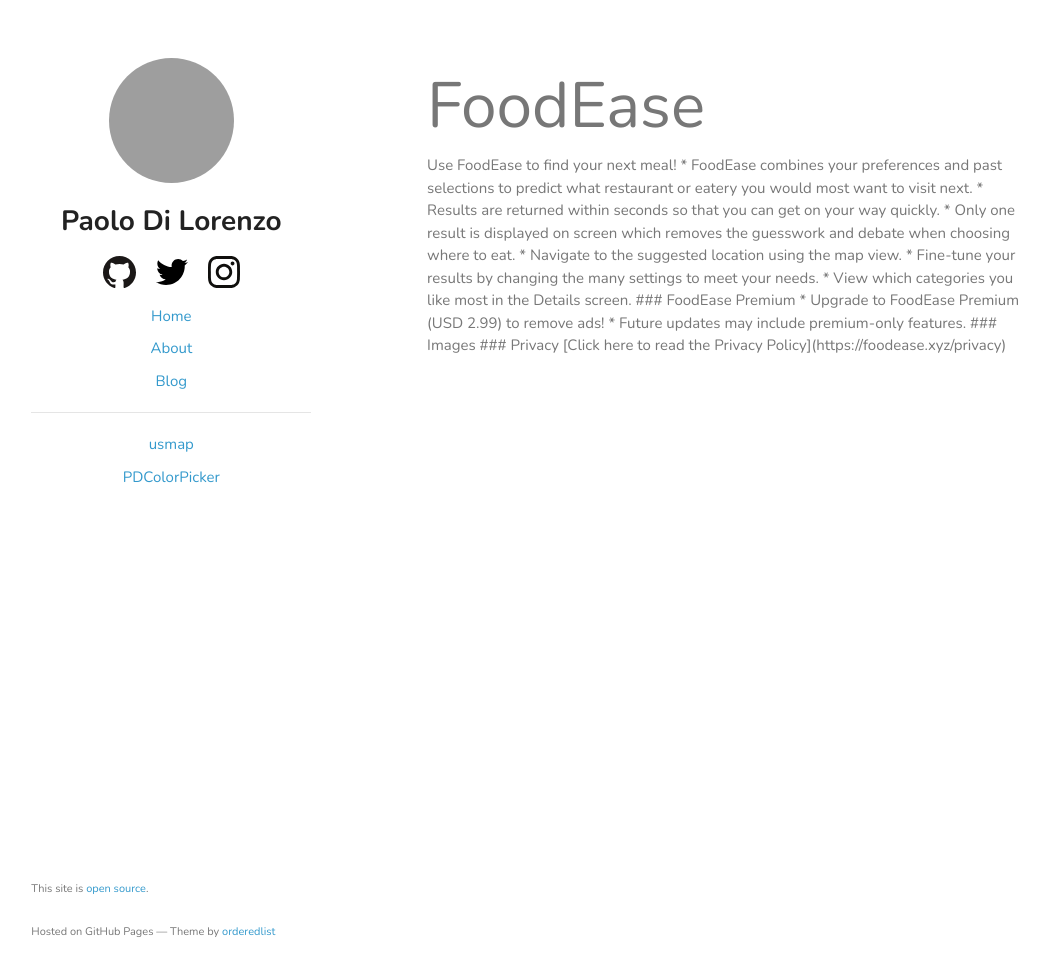
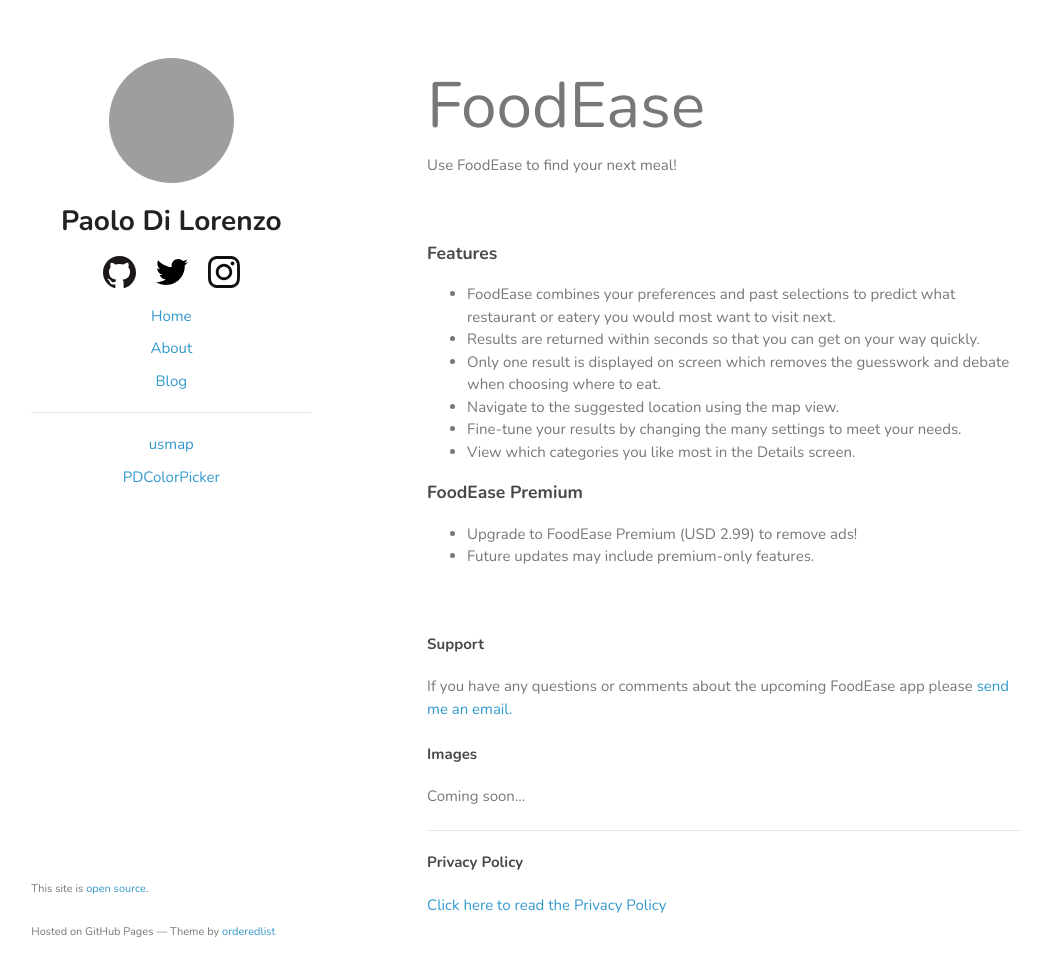
Before and after one commit to pdil/website-Jekyll, a Jekyll site: the page built from apps/foodease/index.html, in a window 1280 px wide and 1011 px high. Shown: the top 976 px of the window, without its empty margins (114-1163 px from the left). Built offline with Jekyll 4.4.1, drawn with Linux system fonts in a browser that asks for light colours; grey boxes are pictures that could not be loaded.

Commit message:
Replace markdown with HTML

```diff
--- a/apps/foodease/index.html
+++ b/apps/foodease/index.html
@@ -5,21 +5,34 @@
 ---
 
 Use FoodEase to find your next meal!
+<br><br>
 
-* FoodEase combines your preferences and past selections to predict what restaurant or eatery you would most want to visit next.
-* Results are returned within seconds so that you can get on your way quickly.
-* Only one result is displayed on screen which removes the guesswork and debate when choosing where to eat.
-* Navigate to the suggested location using the map view.
-* Fine-tune your results by changing the many settings to meet your needs.
-* View which categories you like most in the Details screen.
+<br><br>
+<h3>Features</h3>
+<ul>
+  <li>FoodEase combines your preferences and past selections to predict what restaurant or eatery you would most want to visit next.</li>
+  <li>Results are returned within seconds so that you can get on your way quickly.</li>
+  <li>Only one result is displayed on screen which removes the guesswork and debate when choosing where to eat.</li>
+  <li>Navigate to the suggested location using the map view.</li>
+  <li>Fine-tune your results by changing the many settings to meet your needs.</li>
+  <li>View which categories you like most in the Details screen.</li>
+</ul>
 
-### FoodEase Premium
-* Upgrade to FoodEase Premium (USD 2.99) to remove ads!
-* Future updates may include premium-only features.
+<h3>FoodEase Premium</h3>
+<ul>
+  <li>Upgrade to FoodEase Premium (USD 2.99) to remove ads!</li>
+  <li>Future updates may include premium-only features.</li>
+</ul>
 
-### Images
+<br><br>
+<h4>Support</h4>
+If you have any questions or comments about the upcoming FoodEase app please <a href="mailto:support@foodease.xyz?subject=Help">send me an email.</a>
 
+<br><br>
+<h4>Images</h4>
+Coming soon...
 
-### Privacy
-
-[Click here to read the Privacy Policy](https://foodease.xyz/privacy)
+<br><br>
+<hr>
+<h4>Privacy Policy</h4>
+<a href="https://foodease.xyz/privacy">Click here to read the Privacy Policy</a>
```
